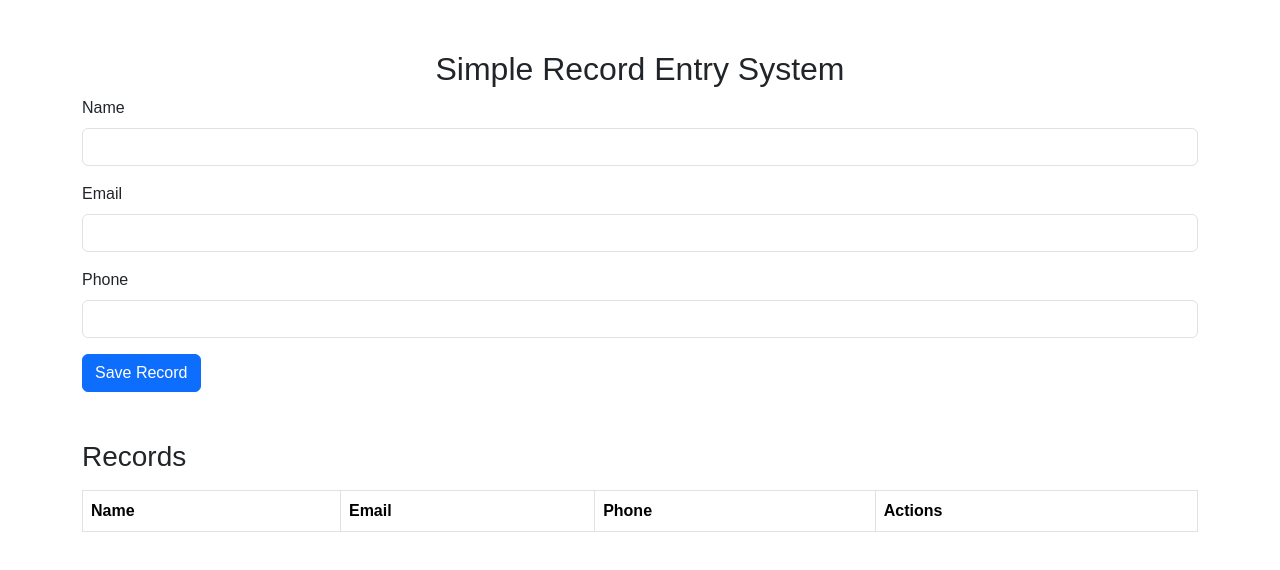
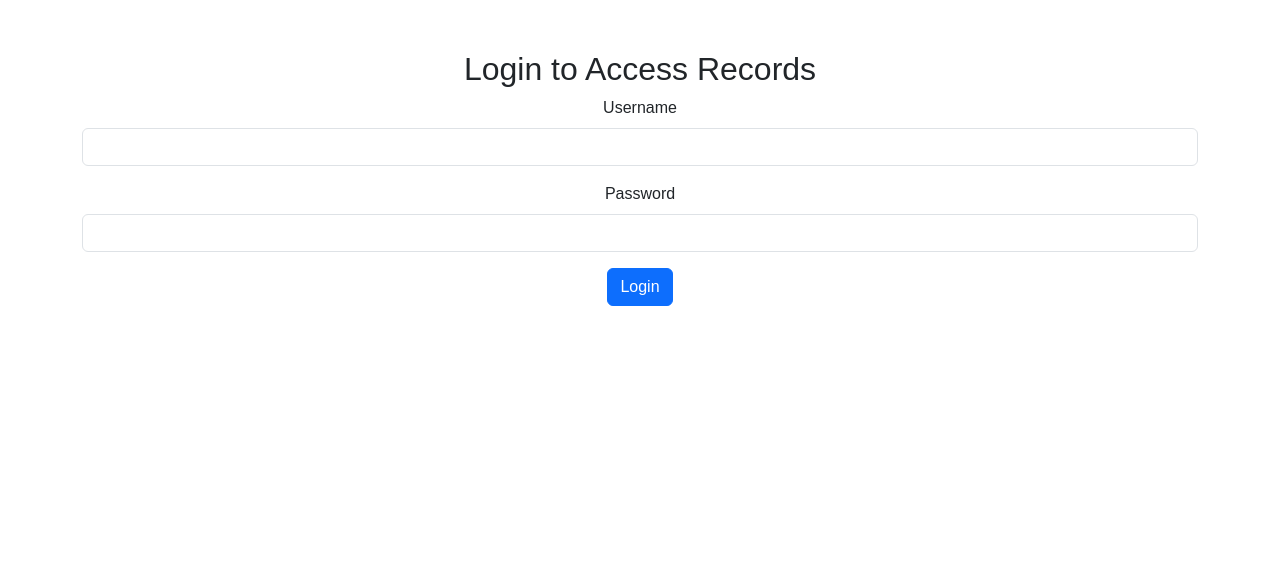
Before and after one commit to laptopsandip/DataEntry.html, a plain HTML site: page index.html in a window 1280 px wide. Drawn offline with nearby package versions, Linux system fonts and the light colour scheme.

Commit message:
Update index.html

```diff
--- a/index.html
+++ b/index.html
@@ -3,7 +3,7 @@
 <head>
     <meta charset="UTF-8">
     <meta name="viewport" content="width=device-width, initial-scale=1.0">
-    <title>Simple Record Entry</title>
+    <title>Simple Record Entry with Authentication</title>
     <link href="https://cdn.jsdelivr.net/npm/bootstrap@5.3.0-alpha1/dist/css/bootstrap.min.css" rel="stylesheet">
     <style>
         body {
@@ -15,12 +15,37 @@
         .form-control {
             margin-bottom: 10px;
         }
+        .hidden {
+            display: none;
+        }
     </style>
 </head>
 <body>
 
 <div class="container">
+    <h2 class="text-center" id="appTitle">Login to Access Records</h2>
+
+    <!-- Login Form -->
+    <div id="loginForm" class="text-center">
+        <form onsubmit="return authenticateUser(event)">
+            <div class="mb-3">
+                <label for="username" class="form-label">Username</label>
+                <input type="text" class="form-control" id="username" required>
+            </div>
+            <div class="mb-3">
+                <label for="password" class="form-label">Password</label>
+                <input type="password" class="form-control" id="password" required>
+            </div>
+            <button type="submit" class="btn btn-primary">Login</button>
+            <p class="text-danger mt-3" id="loginError" style="display:none;">Invalid credentials, please try again.</p>
+        </form>
+    </div>
+
+    <!-- Record Management System (hidden by default) -->
+    <div id="recordSystem" class="hidden">
         <h2 class="text-center">Simple Record Entry System</h2>
+
+        <!-- Record Form -->
         <form id="recordForm" onsubmit="return saveRecord()">
             <div class="mb-3">
                 <label for="name" class="form-label">Name</label>
@@ -52,8 +77,13 @@
             </tbody>
         </table>
     </div>
+</div>
 
 <script>
+    // Dummy user credentials for authentication
+    const validUsername = "admin";
+    const validPassword = "admin123";
+
     // Check if localStorage already has records
     if (!localStorage.getItem("records")) {
         localStorage.setItem("records", JSON.stringify([]));
@@ -122,8 +152,31 @@
         loadRecords();  // Reload records after deletion
     }
 
+    // Authenticate user
+    function authenticateUser(event) {
+        event.preventDefault();
+
+        let username = document.getElementById("username").value;
+        let password = document.getElementById("password").value;
+
+        if (username === validUsername && password === validPassword) {
+            // Show the record system and hide login form
+            document.getElementById("loginForm").classList.add("hidden");
+            document.getElementById("recordSystem").classList.remove("hidden");
+            document.getElementById("appTitle").innerText = "Record Management System";
+            loadRecords();  // Load records after login
+        } else {
+            // Display login error
+            document.getElementById("loginError").style.display = "block";
+        }
+    }
+
     // Load records on page load
-    window.onload = loadRecords;
+    window.onload = function() {
+        if (localStorage.getItem("records") !== null) {
+            loadRecords();
+        }
+    }
 </script>
 
 <script src="https://cdn.jsdelivr.net/npm/bootstrap@5.3.0-alpha1/dist/js/bootstrap.bundle.min.js"></script>
```
Lines whose indentation alone changed are shown as unchanged.
